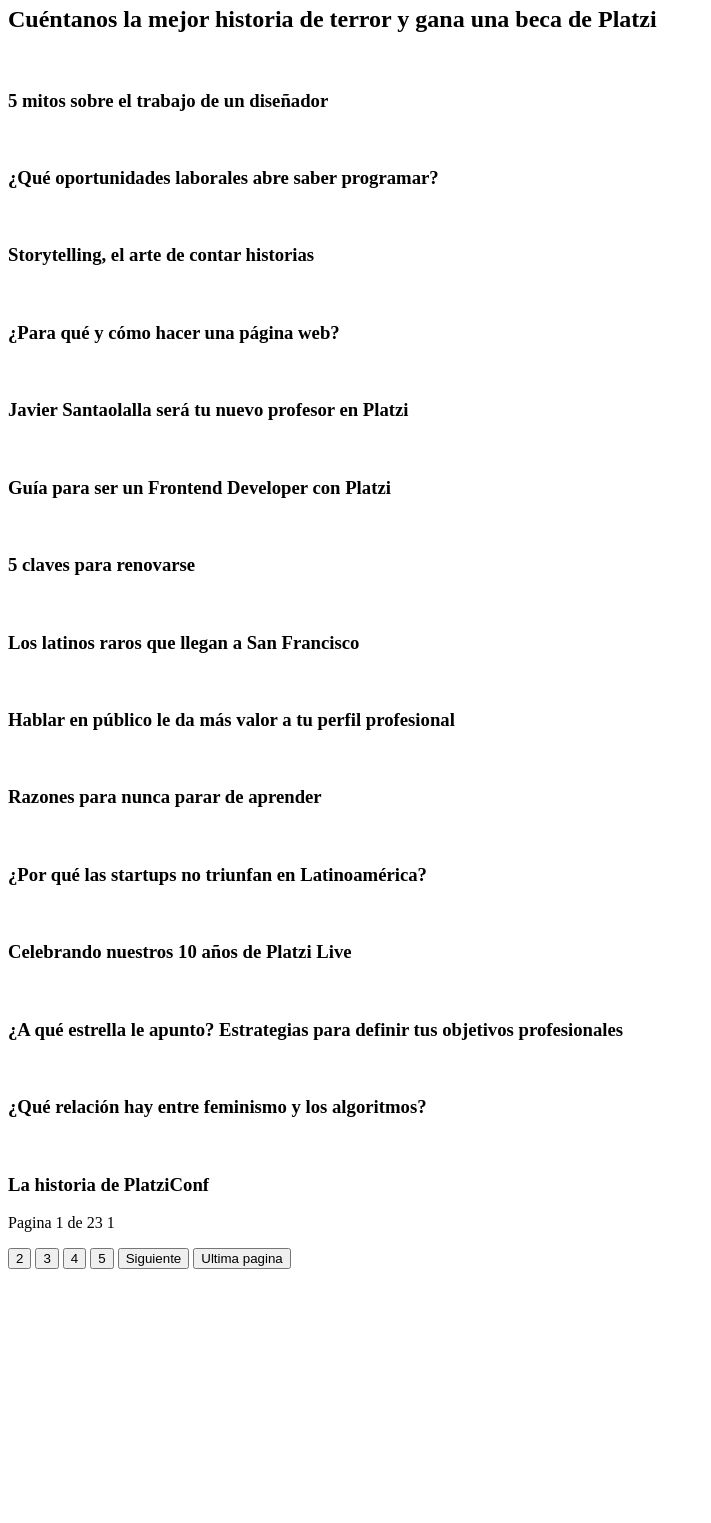
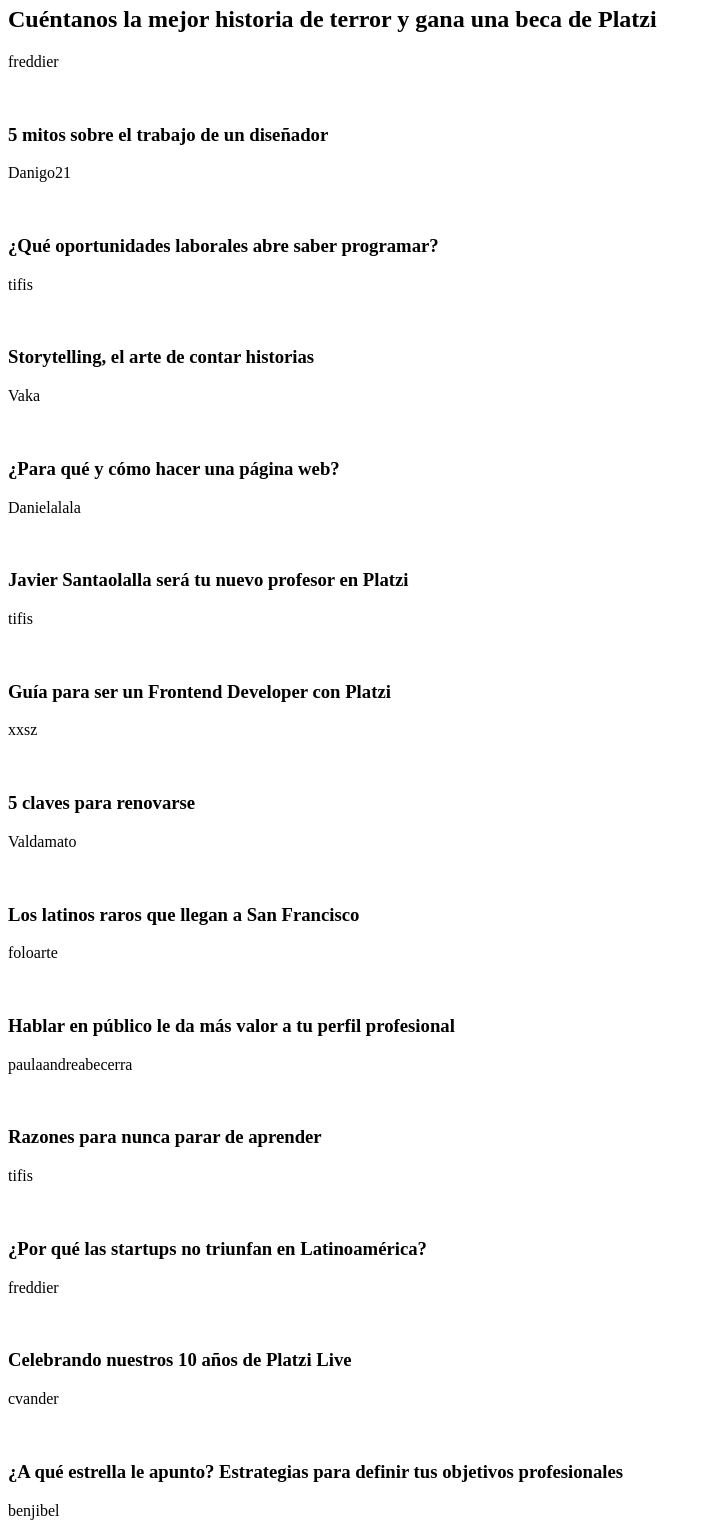
Before and after one commit to ferdinandalexa/Blog-Platzi, a plain HTML site: page index.html in a window 1280 px wide. Shown: the part 280-1803 px from the top of the page, without its empty margins (0-711 px from the left). Before the commit the page ends 1557 px from the top, so only its background shows below. Drawn offline with Linux system fonts and the light colour scheme.

Commit message:
Agregando titulos de articles

```diff
--- a/index.html
+++ b/index.html
@@ -26,7 +26,7 @@
         <article>
             <img src="" alt=""/>
             <h2>Cuéntanos la mejor historia de terror y gana una beca de Platzi</h2>
-            <p></p>
+            <p>freddier</p>
         </article> <!-- publicacion principal -->
     </section>
     <section> <!-- publicaciones -->
@@ -34,85 +34,85 @@
             <article>
                 <img src="" alt=""/>
                 <h3>5 mitos sobre el trabajo de un diseñador</h3>
-                <p></p>
+                <p>Danigo21</p>
             </article>
             <article>
                 <img src="" alt=""/>
                 <h3>¿Qué oportunidades laborales abre saber programar?</h3>
-                <p></p>
+                <p>tifis</p>
             </article>
             <article>
                 <img src="" alt=""/>
                 <h3>Storytelling, el arte de contar historias</h3>
-                <p></p>
+                <p>Vaka</p>
             </article>
         </div>
         <div> <!-- fila 02 -->
             <article>
                 <img src="" alt=""/>
                 <h3>¿Para qué y cómo hacer una página web?</h3>
-                <p></p>
+                <p>Danielalala</p>
             </article>
             <article>
                 <img src="" alt=""/>
                 <h3>Javier Santaolalla será tu nuevo profesor en Platzi</h3>
-                <p></p>
+                <p>tifis</p>
             </article>
             <article>
                 <img src="" alt=""/>
                 <h3>Guía para ser un Frontend Developer con Platzi</h3>
-                <p></p>
+                <p>xxsz</p>
             </article>
         </div>
         <div> <!-- fila 03 -->
             <article>
                 <img src="" alt=""/>
                 <h3>5 claves para renovarse</h3>
-                <p></p>
+                <p>Valdamato</p>
             </article>
             <article>
                 <img src="" alt=""/>
                 <h3>Los latinos raros que llegan a San Francisco</h3>
-                <p></p>
+                <p>foloarte</p>
             </article>
             <article>
                 <img src="" alt=""/>
                 <h3>Hablar en público le da más valor a tu perfil profesional</h3>
-                <p></p>
+                <p>paulaandreabecerra</p>
             </article>
         </div>
         <div> <!-- fila 04 -->
             <article>
                 <img src="" alt=""/>
                 <h3>Razones para nunca parar de aprender</h3>
-                <p></p>
+                <p>tifis</p>
             </article>
             <article>
                 <img src="" alt=""/>
                 <h3>¿Por qué las startups no triunfan en Latinoamérica?</h3>
-                <p></p>
+                <p>freddier</p>
             </article>
             <article>
                 <img src="" alt=""/>
                 <h3>Celebrando nuestros 10 años de Platzi Live</h3>
-                <p></p>
+                <p>cvander</p>
             </article>
         </div>
         <div> <!-- fila 05 -->
             <article>
                 <img src="" alt=""/>
                 <h3>¿A qué estrella le apunto? Estrategias para definir tus objetivos profesionales</h3>
-                <p></p>
+                <p>benjibel</p>
             </article>
             <article>
                 <img src="" alt=""/>
                 <h3>¿Qué relación hay entre feminismo y los algoritmos?</h3>
-                <p></p>
+                <p>danigranatta</p>
             </article>
             <article>
                 <img src="" alt=""/>
                 <h3>La historia de PlatziConf</h3>
-                <p></p>
+                <p>freddier</p>
             </article>
         </div>
     </section>
@@ -122,6 +122,7 @@
         <button>3</button>
         <button>4</button>
         <button>5</button>
+        <p>...</p>
         <button>Siguiente</button>
         <button>Ultima pagina</button>
     </footer>
```
